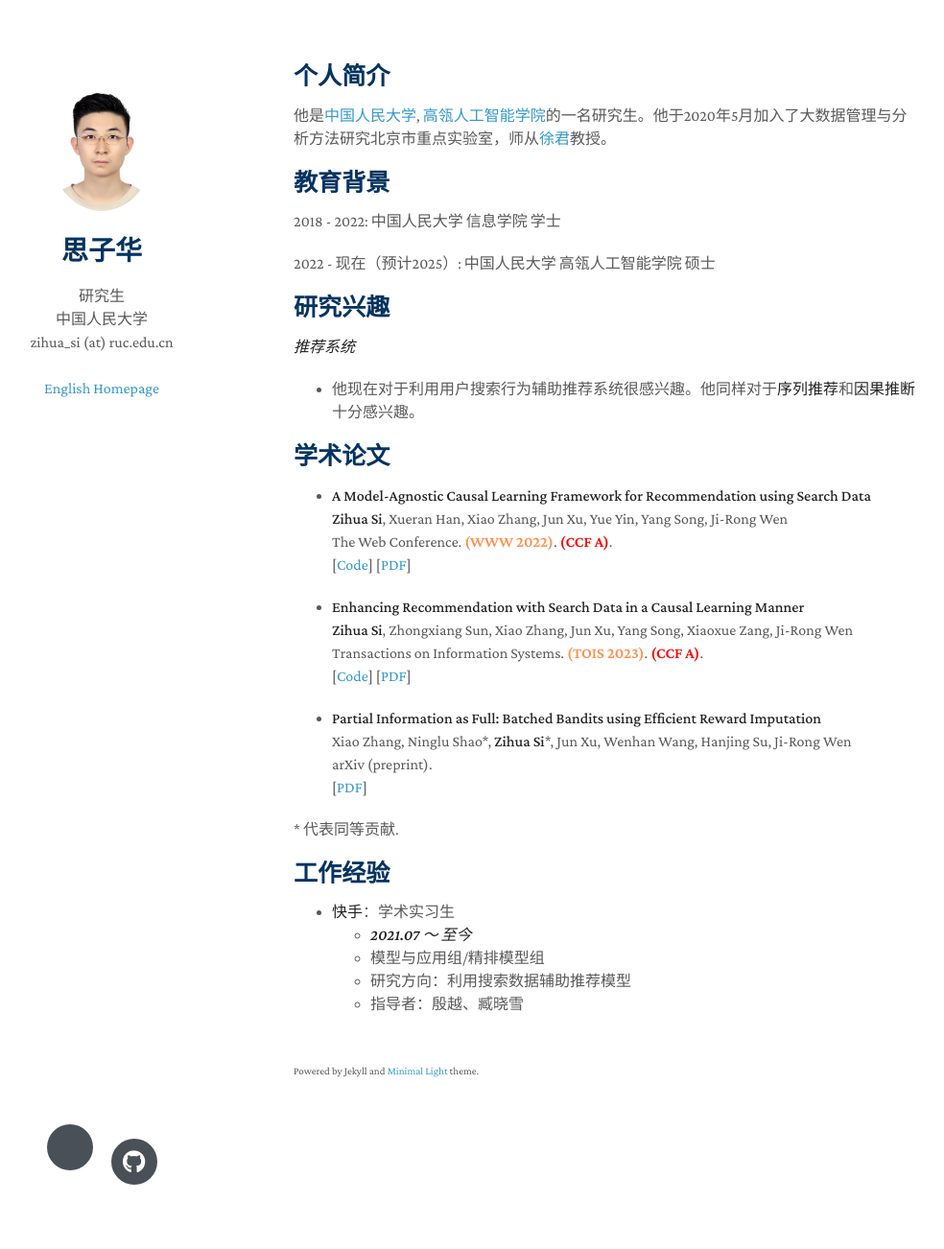
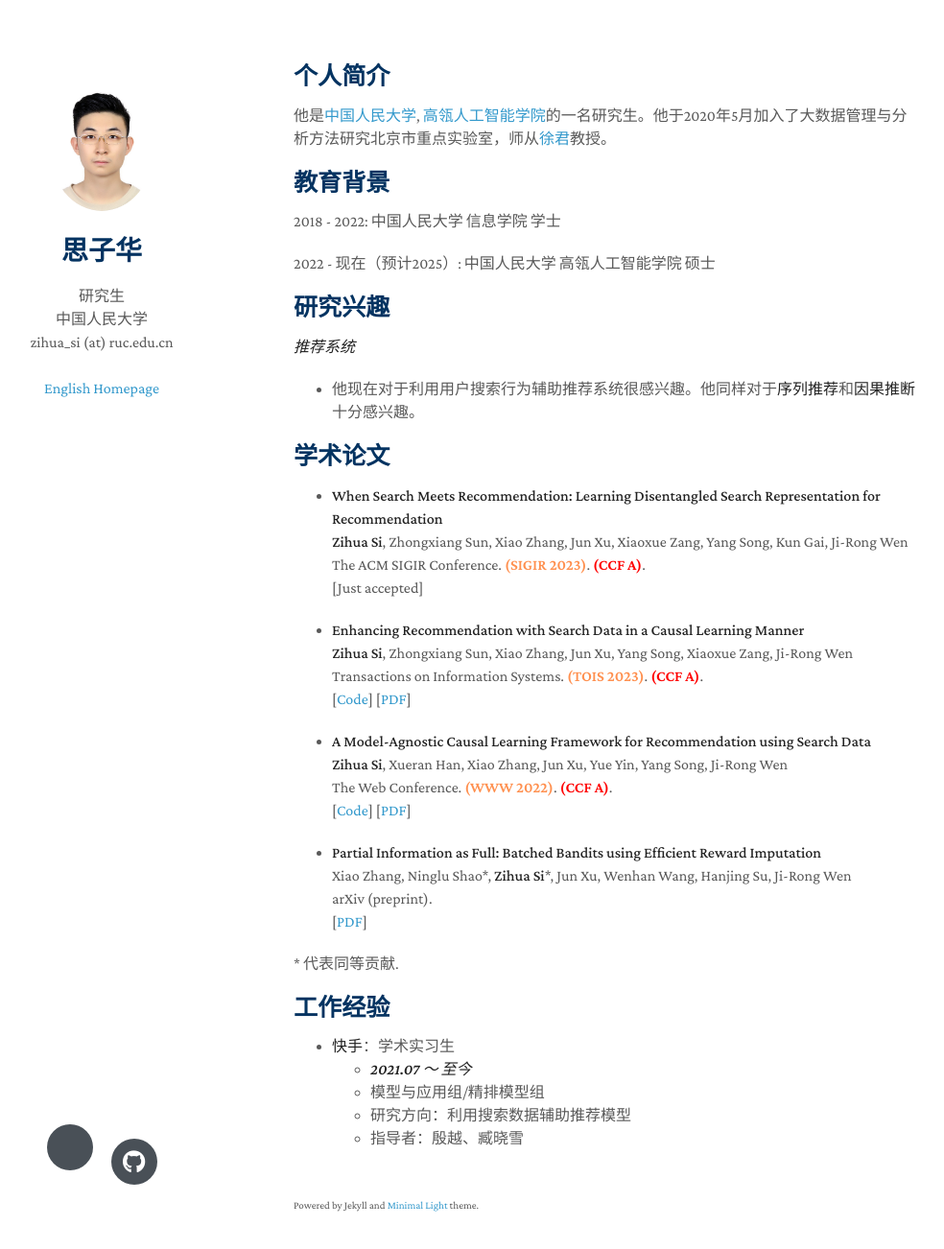
Before and after one commit to Ethan00Si/ethan00si.github.io, a Jekyll site: the page built from zh.md, in a window 1280 px wide and 1337 px high. Shown: the top 1302 px of the window at 96% size, without its empty margins (164-1148 px from the left). Built offline with Jekyll 4.4.1, drawn with Linux system fonts in a browser that asks for light colours; nearby versions of some CDN libraries; a style sheet for code colours, icons or effects is not loaded.

Commit message:
add sigir 2023 work

```diff
--- a/zh.md
+++ b/zh.md
@@ -23,6 +23,23 @@ layout: homepage_zh
 
 ## 学术论文
 
+- **When Search Meets Recommendation: Learning Disentangled Search Representation for Recommendation**
+  <br>
+  **Zihua Si**, Zhongxiang Sun, Xiao Zhang, Jun Xu, Xiaoxue Zang, Yang Song, Kun Gai, Ji-Rong Wen
+  <br>
+  The ACM SIGIR Conference. <span style="color:#ff904f;font-weight:1000">(SIGIR 2023)</span>. <span style="color:red;font-weight:1000">(CCF A)</span>.
+  <br>
+  [Just accepted]
+
+- **Enhancing Recommendation with Search Data in a Causal Learning Manner**
+  <br>
+  **Zihua Si**, Zhongxiang Sun, Xiao Zhang, Jun Xu, Yang Song, Xiaoxue Zang, Ji-Rong Wen
+  <br>
+  Transactions on Information Systems. <span style="color:#ff904f;font-weight:1000">(TOIS 2023)</span>. <span style="color:red;font-weight:1000">(CCF A)</span>.
+  <br>
+  [[Code](https://github.com/Ethan00Si/IV4RecPlus-TOIS-2023)]
+  [[PDF](https://dl.acm.org/doi/10.1145/3582425)]
+
 - **A Model-Agnostic Causal Learning Framework for Recommendation using Search Data**
   <br>
   **Zihua Si**, Xueran Han, Xiao Zhang, Jun Xu, Yue Yin, Yang Song, Ji-Rong Wen
@@ -32,14 +49,6 @@ layout: homepage_zh
   [[Code](https://github.com/Ethan00Si/Instrumental-variables-for-recommendation)]
   [[PDF](https://arxiv.org/pdf/2202.04514.pdf)]
 
-- **Enhancing Recommendation with Search Data in a Causal Learning Manner**
-  <br>
-  **Zihua Si**, Zhongxiang Sun, Xiao Zhang, Jun Xu, Yang Song, Xiaoxue Zang, Ji-Rong Wen
-  <br>
-  Transactions on Information Systems. <span style="color:#ff904f;font-weight:1000">(TOIS 2023)</span>. <span style="color:red;font-weight:1000">(CCF A)</span>.
-  <br>
-  [[Code](https://github.com/Ethan00Si/IV4RecPlus-TOIS-2023)]
-  [[PDF](https://dl.acm.org/doi/10.1145/3582425)]
 
 - **Partial Information as Full: Batched Bandits using Efficient Reward Imputation**
   <br>
```
Also changed, not shown: index.md (+19 -9 lines).
